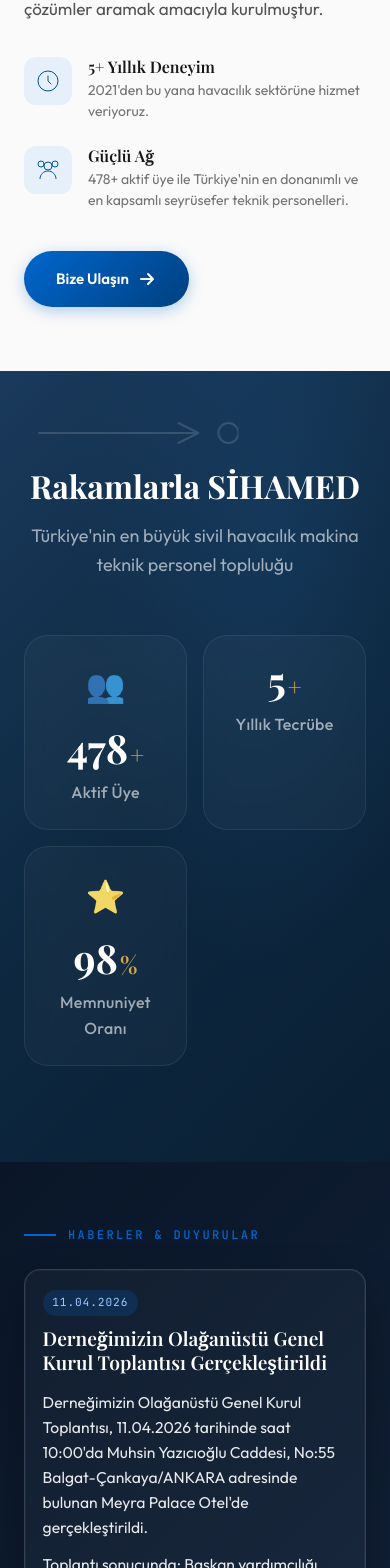
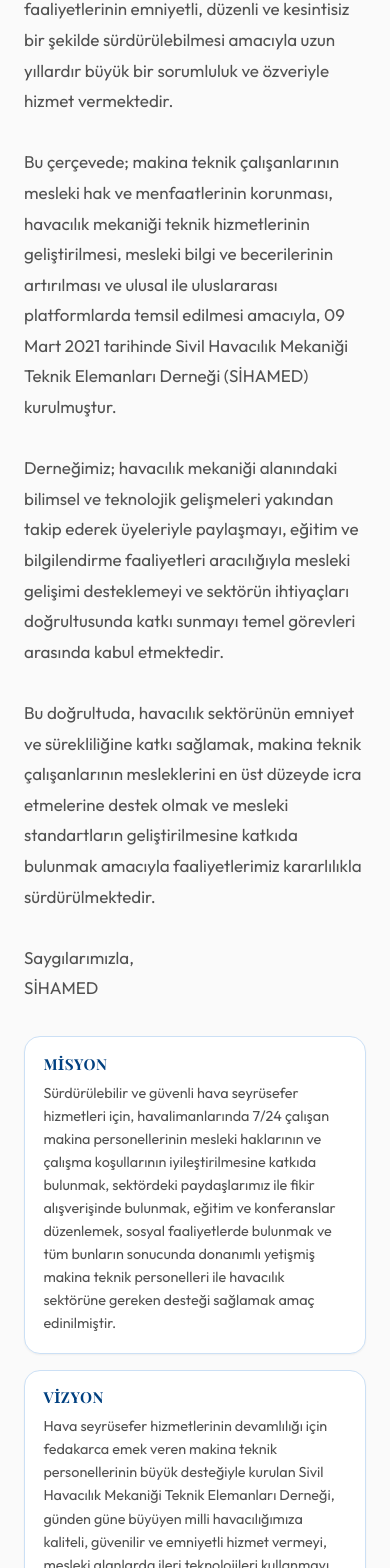
Before and after one commit to lutfuefe/sihamed-new-1, a Next.js app: page / in a window 390 px wide. Shown: the part 1690-3258 px from the top of the page. Built offline with nearby package versions, Linux system fonts and the light colour scheme.

Commit message:
Hakkımızda içeriğini güncelle ve misyon/vizyon kartlarını ekle.
Kurumsal tanıtım metnini yeni resmi metinle değiştirip Misyon ve Vizyon içeriklerini tasarımla uyumlu, responsive kartlar halinde görünür hale getirir.

Made-with: Cursor

```diff
--- a/components/AboutSection.jsx
+++ b/components/AboutSection.jsx
@@ -5,6 +5,17 @@ import { useActiveMembers } from '@/lib/useActiveMembers';
 
 export default function AboutSection() {
   const activeMembers = useActiveMembers(478);
+  const missionVision = [
+    {
+      title: 'Misyon',
+      text: 'Sürdürülebilir ve güvenli hava seyrüsefer hizmetleri için, havalimanlarında 7/24 çalışan makina personellerinin mesleki haklarının ve çalışma koşullarının iyileştirilmesine katkıda bulunmak, sektördeki paydaşlarımız ile fikir alışverişinde bulunmak, eğitim ve konferanslar düzenlemek, sosyal faaliyetlerde bulunmak ve tüm bunların sonucunda donanımlı yetişmiş makina teknik personelleri ile havacılık sektörüne gereken desteği sağlamak amaç edinilmiştir.'
+    },
+    {
+      title: 'Vizyon',
+      text: 'Hava seyrüsefer hizmetlerinin devamlılığı için fedakarca emek veren makina teknik personellerinin büyük desteğiyle kurulan Sivil Havacılık Mekaniği Teknik Elemanları Derneği, günden güne büyüyen milli havacılığımıza kaliteli, güvenilir ve emniyetli hizmet vermeyi, mesleki alanlarda ileri teknolojileri kullanmayı, meslekte uzmanlaşmayı ve stratejik düşünebilmeyi düstur edinmiştir.'
+    }
+  ];
+
   const features = [
     {
       icon: (
@@ -46,10 +57,44 @@ export default function AboutSection() {
           </h2>
 
           <p className={styles.description}>
-            Dernek (SİHAMED), Sivil Havacılık Mekaniği teknik elemanlarını bir araya getirerek
-            aralarında yardımlaşmayı sağlamak. Mesleki sorunlarına derneğin imkanları dahilinde
-            çözümler aramak amacıyla kurulmuştur.
+            Devlet Hava Meydanları İşletmesi Genel Müdürlüğü bünyesinde, merkez teşkilatı ile Türkiye
+            genelindeki havalimanlarında görev yapan makina teknik personelleri, havacılık
+            faaliyetlerinin emniyetli, düzenli ve kesintisiz bir şekilde sürdürülebilmesi amacıyla uzun
+            yıllardır büyük bir sorumluluk ve özveriyle hizmet vermektedir.
+            <br />
+            <br />
+            Bu çerçevede; makina teknik çalışanlarının mesleki hak ve menfaatlerinin korunması,
+            havacılık mekaniği teknik hizmetlerinin geliştirilmesi, mesleki bilgi ve becerilerinin
+            artırılması ve ulusal ile uluslararası platformlarda temsil edilmesi amacıyla, 09 Mart
+            2021 tarihinde Sivil Havacılık Mekaniği Teknik Elemanları Derneği (SİHAMED)
+            kurulmuştur.
+            <br />
+            <br />
+            Derneğimiz; havacılık mekaniği alanındaki bilimsel ve teknolojik gelişmeleri yakından
+            takip ederek üyeleriyle paylaşmayı, eğitim ve bilgilendirme faaliyetleri aracılığıyla
+            mesleki gelişimi desteklemeyi ve sektörün ihtiyaçları doğrultusunda katkı sunmayı temel
+            görevleri arasında kabul etmektedir.
+            <br />
+            <br />
+            Bu doğrultuda, havacılık sektörünün emniyet ve sürekliliğine katkı sağlamak, makina
+            teknik çalışanlarının mesleklerini en üst düzeyde icra etmelerine destek olmak ve mesleki
+            standartların geliştirilmesine katkıda bulunmak amacıyla faaliyetlerimiz kararlılıkla
+            sürdürülmektedir.
+            <br />
+            <br />
+            Saygılarımızla,
+            <br />
+            SİHAMED
           </p>
+
+          <div className={styles.missionVisionGrid}>
+            {missionVision.map((item) => (
+              <article key={item.title} className={styles.missionVisionCard}>
+                <h3 className={styles.missionVisionTitle}>{item.title}</h3>
+                <p className={styles.missionVisionText}>{item.text}</p>
+              </article>
+            ))}
+          </div>
 
           <div className={styles.features}>
             {features.map((feature, index) => (
--- a/components/AboutSection.module.css
+++ b/components/AboutSection.module.css
@@ -63,6 +63,38 @@
 
 .description:last-of-type {
   margin-bottom: 2rem;
+}
+
+/* Mission / Vision */
+.missionVisionGrid {
+  display: grid;
+  grid-template-columns: repeat(2, minmax(0, 1fr));
+  gap: 1rem;
+  margin-bottom: 2rem;
+}
+
+.missionVisionCard {
+  background: #fff;
+  border: 1px solid var(--primary-100);
+  border-radius: 1rem;
+  padding: 1.1rem 1.15rem;
+  box-shadow: var(--shadow-sm);
+}
+
+.missionVisionTitle {
+  margin: 0 0 0.55rem;
+  font-size: 0.95rem;
+  font-weight: 700;
+  text-transform: uppercase;
+  letter-spacing: 0.04em;
+  color: var(--primary-700);
+}
+
+.missionVisionText {
+  margin: 0;
+  font-size: 0.9rem;
+  line-height: 1.6;
+  color: var(--neutral-600);
 }
 
 /* Features */
@@ -391,6 +423,10 @@
     gap: 3rem;
   }
 
+  .missionVisionGrid {
+    grid-template-columns: 1fr;
+  }
+
   .visual {
     order: -1;
   }
```
